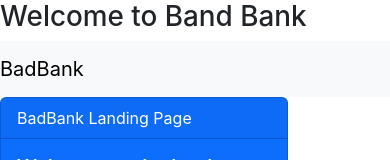
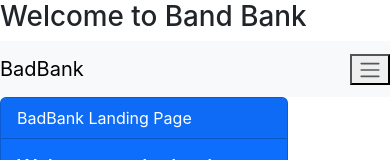
Before and after one commit to cesaranibaljimenez/Front-End-Banking, a React (Create React App) app: page / in a window 390 px wide. Shown: the top 160 px of the page. Built offline with nearby package versions, Linux system fonts and the light colour scheme.

Commit message:
Se agrega la className navbar-toogler para un diseño responsivo del NavBar

```diff
--- a/src/Components/NavBar.js
+++ b/src/Components/NavBar.js
@@ -5,6 +5,9 @@
   return (
     <nav className="navbar navbar-expand-lg navbar-light bg-light">
       <Link className="navbar-brand" to="/">BadBank</Link>
+      <button className="navbar-toogler" type="button" data-bs-toggle="collapse" data-bs-target="#navbarNav" aria-controls="navbarNav" aria-expanded="false" aria-label="Toggle navigation">
+        <span className="navbar-toggler-icon"></span>
+      </button>
       <div className="collapse navbar-collapse" id="navbarNav">
         <ul className="navbar-nav">
           <li className="nav-item">
```
